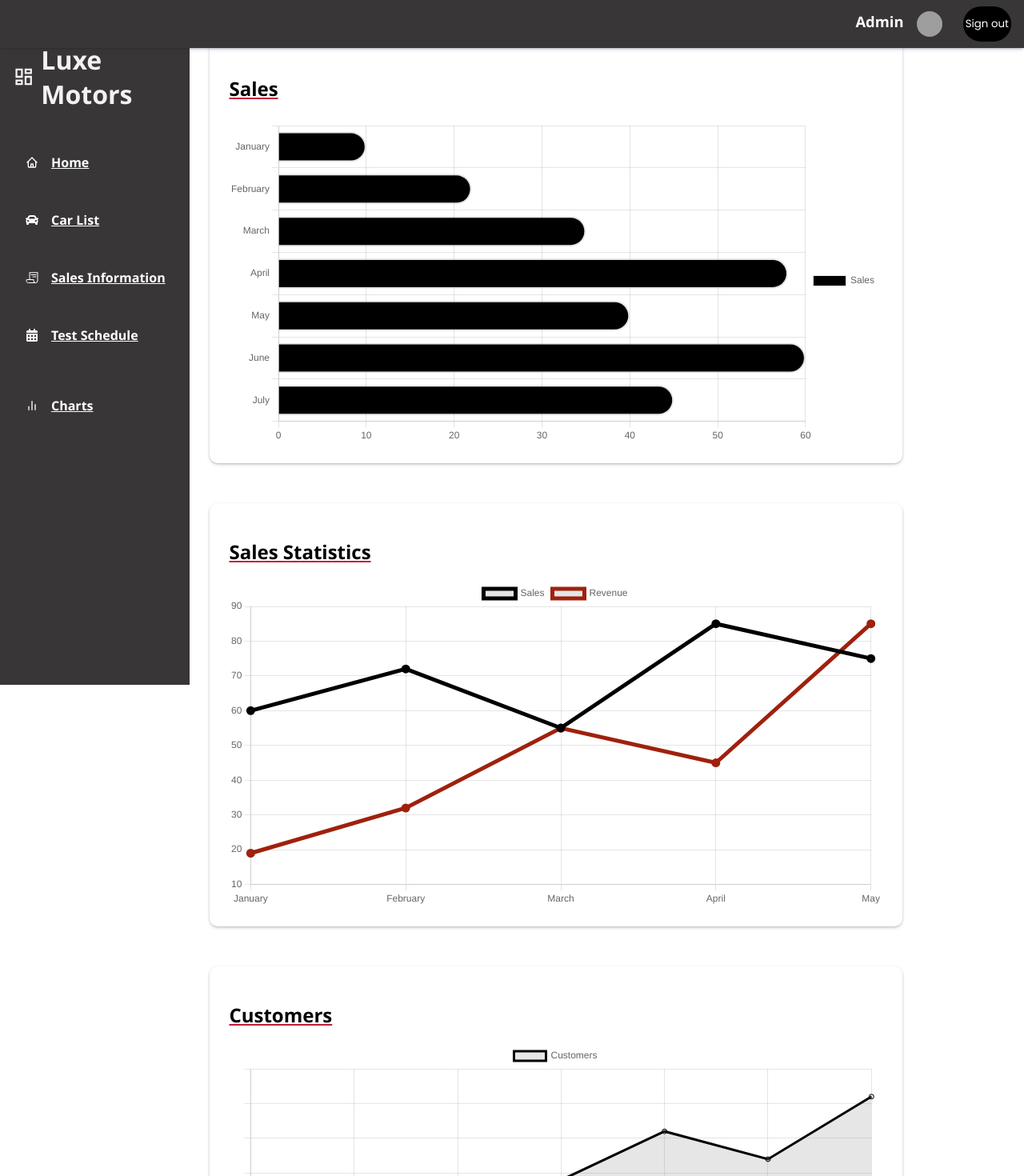
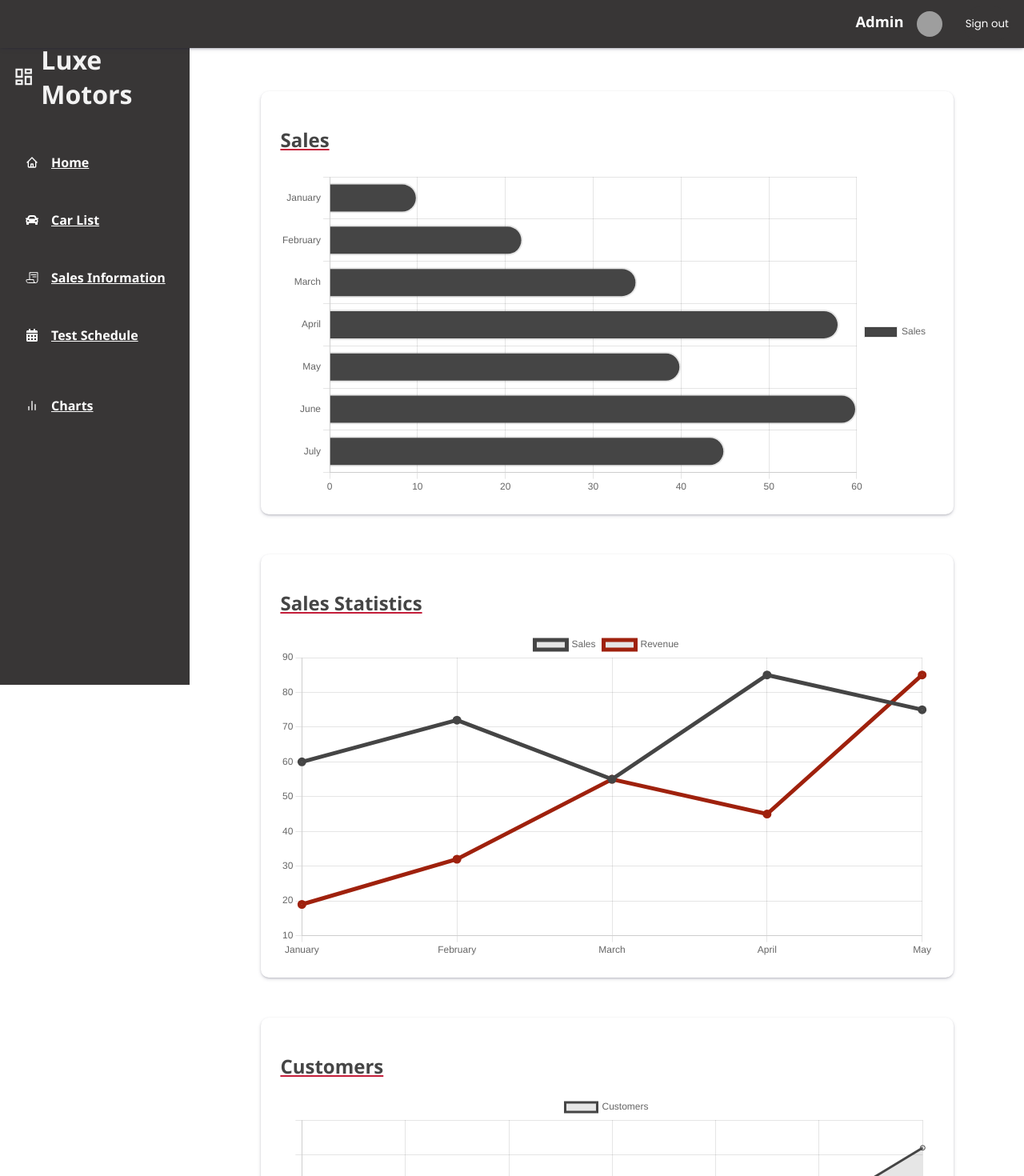
Before and after one commit to bechara-rizk/DealershipTeamOne, a Next.js app: page /dashboard/charts in a window 1280 px wide. Shown: the top 1470 px of the page at 80% size. Built offline with nearby package versions, Linux system fonts and the light colour scheme; grey boxes are pictures that could not be loaded.

Commit message:
fixing colors and margins deales pages

```diff
--- a/src/charts/AreaChart.js
+++ b/src/charts/AreaChart.js
@@ -53,8 +53,8 @@ export const data = {
             fill: true,
             label: 'Customers',
             data: [20, 35, 25, 48, 62, 54, 72],
-            borderColor: 'black', // trendline color
-            backgroundColor: 'rgba(128, 128, 128, 0.2)', // grey area
+            borderColor: '#454545',
+            backgroundColor: 'rgba(128, 128, 128, 0.2)',
         },
     ],
 };
@@ -63,7 +63,7 @@ export const data = {
 const AreaChart = () => {
     return (
         <div className='chart'>
-            <h2 style={{color: 'black'}}>Customers</h2>
+            <h2 style={{color: '#454545'}}>Customers</h2>
             <Line options={options} data={data} />
         </div>
     )
--- a/src/charts/HorizontalBarChart.js
+++ b/src/charts/HorizontalBarChart.js
@@ -42,7 +42,7 @@ export const data = {
     {
       label: "Sales",
       data:[10,22, 35 ,58, 40,60, 45],
-      backgroundColor: 'black',
+      backgroundColor: '#454545',
       borderRadius: 25,
     },
   ],
@@ -51,7 +51,7 @@ export const data = {
 const HorizontalBarChart = () => {
   return (
     <div className="chart">
-      <h2 style={{color: 'black'}}>Sales </h2>
+      <h2 style={{color: '#454545'}}>Sales </h2>
       <Bar options={options} data={data}/>
     </div>
   )
--- a/src/charts/LineChart.js
+++ b/src/charts/LineChart.js
@@ -42,7 +42,7 @@ export const data = {
           fill: false,
           data: ['60',"72","55","85","75"],
 
-          borderColor: 'black',
+          borderColor: '#454545',
 
           borderWidth: 5
 
@@ -61,7 +61,7 @@ export const data = {
 const LineChart = () => {
   return (
     <div className="chart">
-      <h2 style={{color: 'black'}}>Sales Statistics</h2>
+      <h2 style={{color: '#454545'}}>Sales Statistics</h2>
       <Line options={options} data={data}/>
     </div>
   )
--- a/src/styles/AddCarForm.css
+++ b/src/styles/AddCarForm.css
@@ -129,13 +129,13 @@ padding-top: 60px;
 
 
   .icon {
-    font-size: 32px; /* Adjust the size as desired */
+    font-size: 32px;
   }
 
   .text {
     position: absolute;
-    top: 70%;
-    left: 70%;
+    top: 80%;
+    left: 82%;
     transform: translate(-50%, -50%);
     white-space: nowrap;
     opacity: 0;
--- a/src/styles/Charts.css
+++ b/src/styles/Charts.css
@@ -1,6 +1,8 @@
 .charts {
   width: 84%;
   height: 100%;
+  margin-top: 5%;
+  margin-left: 10%;
   /* overflow-y: auto;
   max-height: 100%;  */
 }
--- a/src/styles/SalesInfoPage.css
+++ b/src/styles/SalesInfoPage.css
@@ -2,16 +2,16 @@
   max-width: 800px;
   margin: 0 auto;
   padding: 20px;
-  margin-left: 20%;
+  margin-left: 27%;
   height: 100%;
 padding-top: 60px;}
 
 .sales-info-heading {
-  text-decoration: underline solid red;
+  color:#454545;
   font-size: 24px;
 }
 .sales-info-table thead th {
-  background-color: black;
+  background-color: #454545;
   color: white;
 }
 
@@ -39,13 +39,13 @@ padding-top: 60px;}
   font-size: 16px;
   border: none;
   border-radius: 5px;
-  background-color: black;
+  background-color: #454545;
   color: #fff;
   cursor: pointer;
 }
 
 .sales-info-button:hover {
-  background-color: red;
+  background-color: #232323;
 }
 
 .header-container {
@@ -59,7 +59,7 @@ padding-top: 60px;}
 
 .header-container h6 {
   margin-left: 334px; /* Add some spacing between the icon and the text */
-  color:black;
+  color:#454545;
   font-size: 13.25px;
   font-weight: normal; /* Remove the bold style */
   text-decoration: underline; /* Add an underline */
--- a/src/styles/dashNavbar.css
+++ b/src/styles/dashNavbar.css
@@ -65,6 +65,7 @@
     border-radius: 2rem;
     font-family: "Poppins", sans-serif;
     text-decoration: none;
+    background-color: #383636;
     transition: background-color 0.3s ease-in-out;
     line-height: 2.5rem;
   }
```
